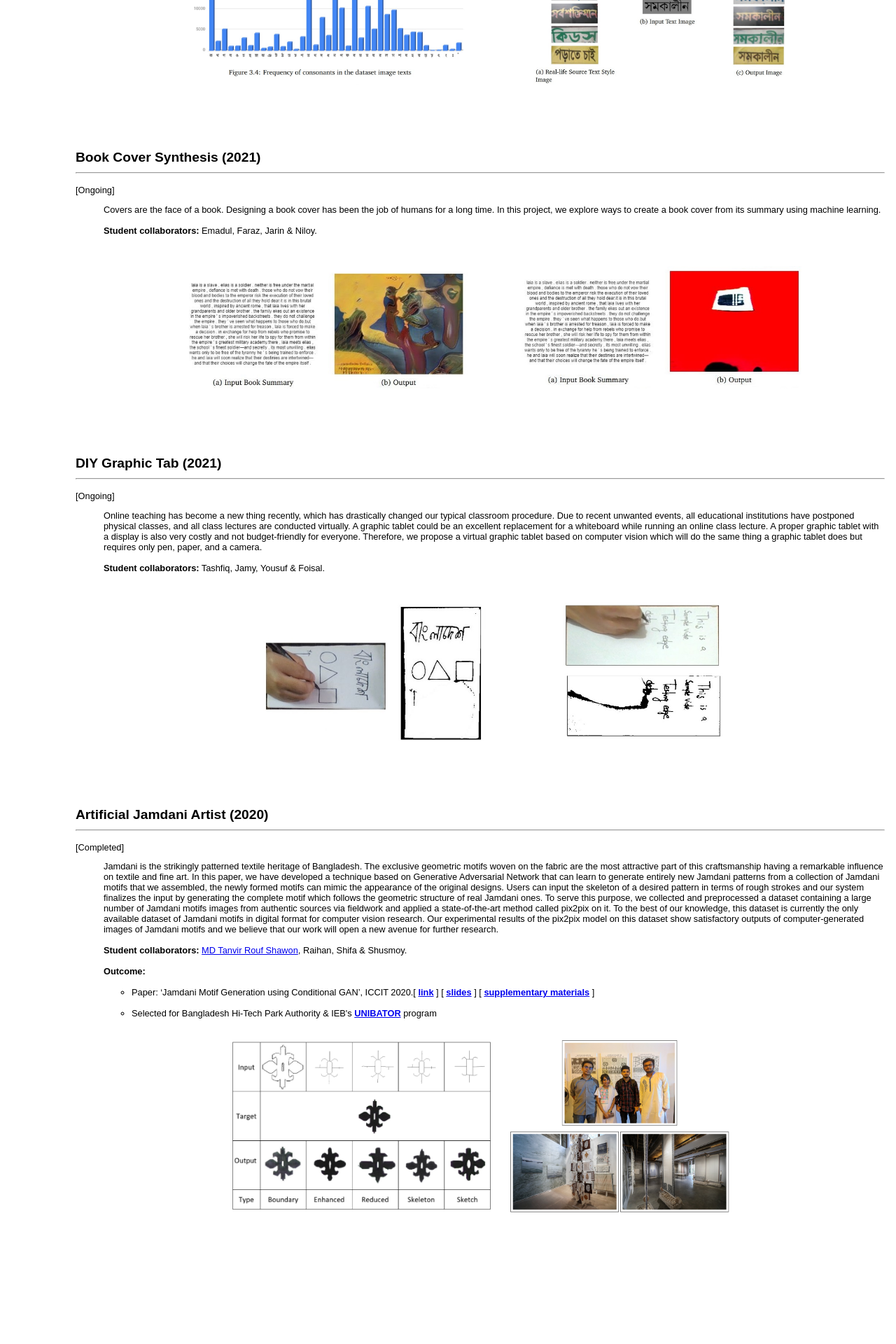
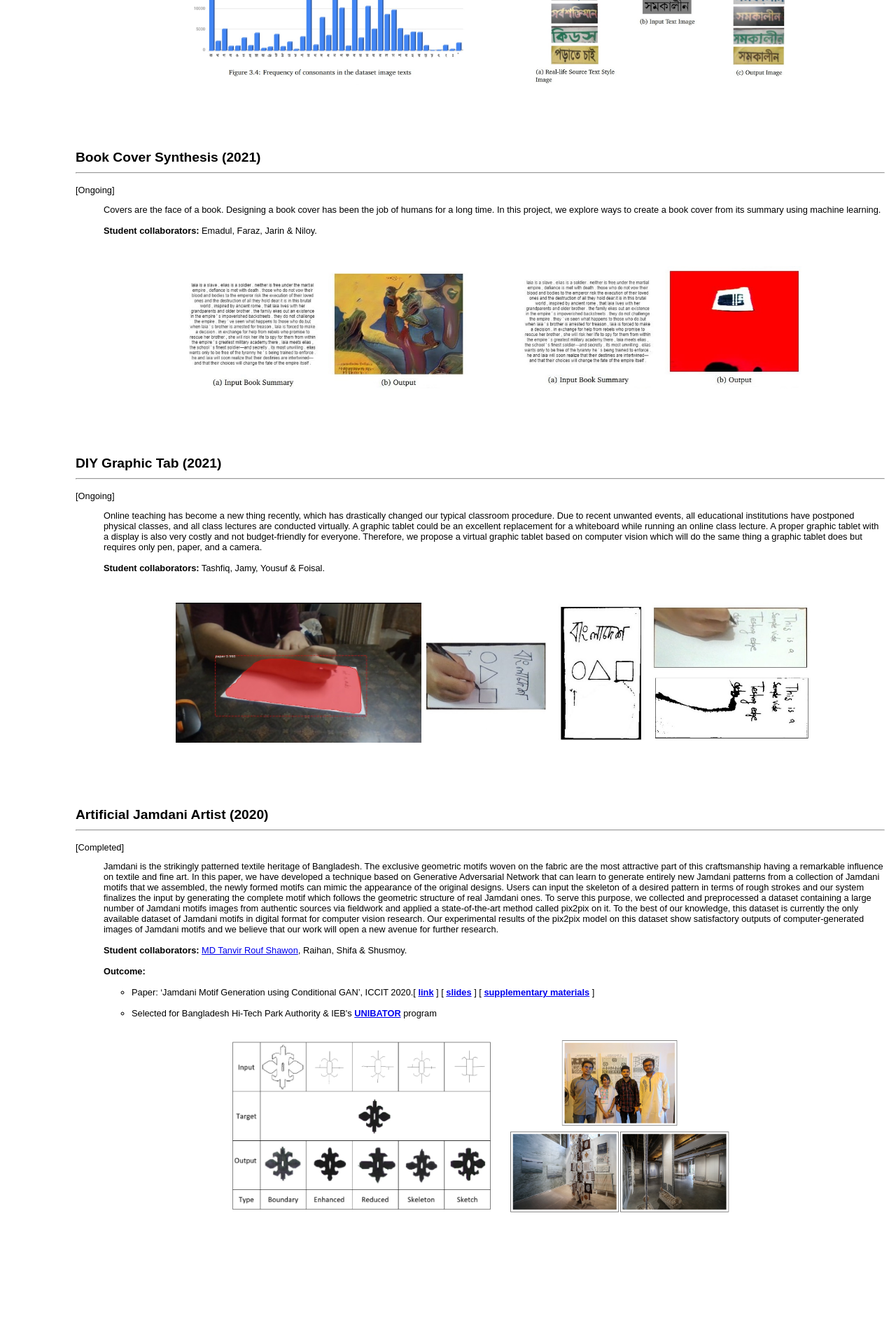
Before and after one commit to imruljubair/imruljubair.github.io, a Jekyll site: the page project/project-page.html, which Jekyll copies as it is, in a window 1280 px wide. Shown: the part 519-2439 px from the top of the page at 70% size. Built offline with Jekyll 4.4.1, drawn with Linux system fonts in a browser that asks for light colours; grey boxes are pictures that could not be loaded.

Commit message:
project images

```diff
--- a/project/project-page.html
+++ b/project/project-page.html
@@ -77,7 +77,7 @@ div {
 </p>
 <p align="center">
   <br>
-    <img src="material/tab.JPG" widht = "400" height ="200">
+    <img src="material/diy.jpeg" widht = "400" height ="200"> <img src="material/tab.JPG" widht = "400" height ="200">
 </p>
 </ul>
 
```
Also changed, not shown: project/material/diy.jpeg (added), project/material/tab.JPG.
